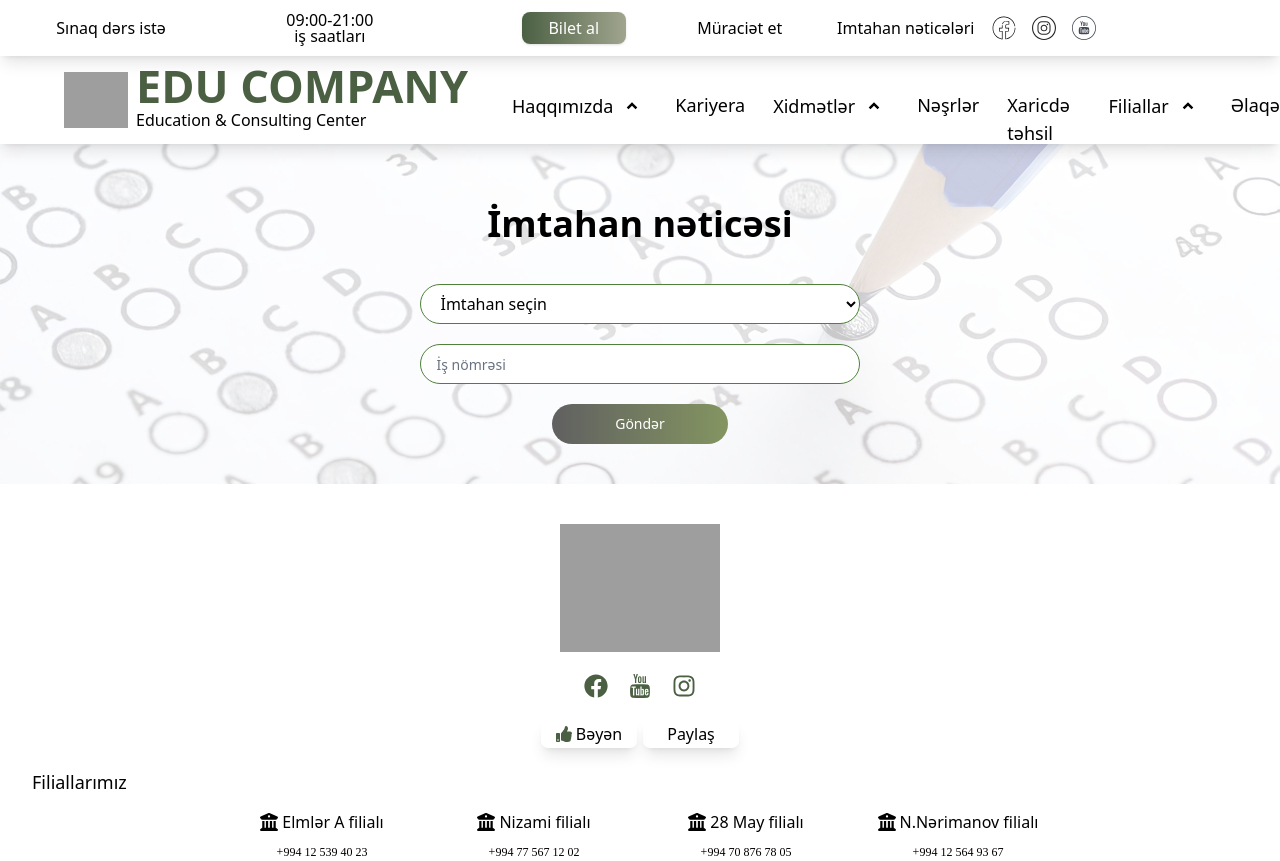
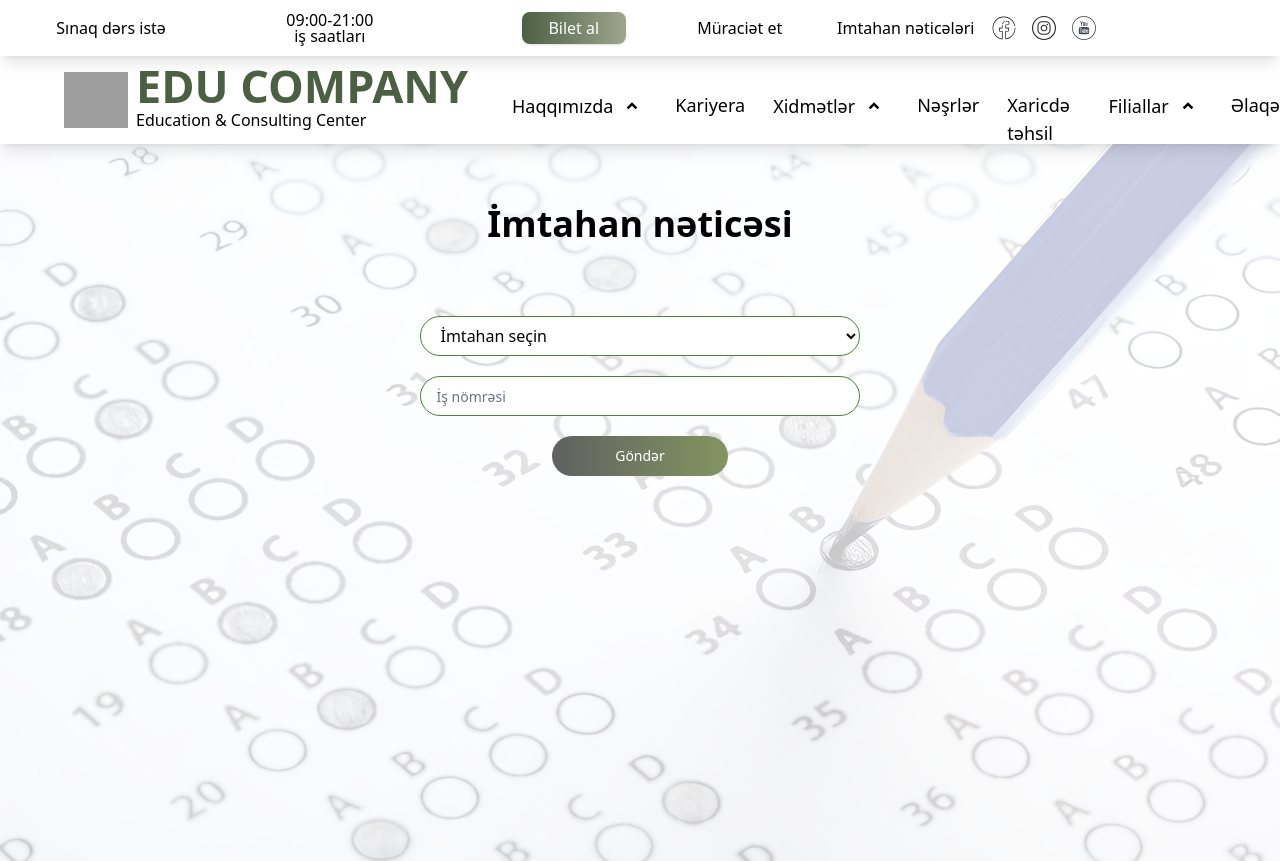
Before and after one commit to mammadovailaha/Final-project, a React (Vite) app: page /exam-results in a window 1280 px wide. Shown: the top 861 px of the page. Built offline with nearby package versions, Linux system fonts and the light colour scheme; grey boxes are pictures that could not be loaded.

Commit message:
examresult page

```diff
--- a/src/pages/ExamResult/ExamResult.tsx
+++ b/src/pages/ExamResult/ExamResult.tsx
@@ -22,7 +22,7 @@ const ExamResult = () => {
   return (
     <div
       style={{ backgroundImage: `url(${examResultBg})`, paddingTop:"60px" , paddingBottom:"40px"}}
-      className="w-full h-auto bg-cover bg-center relative flex justify-center items-start"
+      className="w-full h-auto lg:h-screen bg-cover bg-center relative flex justify-center items-start"
     >
       <div className="absolute inset-0 bg-[#ffffffc9] z-0" />
       <Formik
@@ -32,7 +32,7 @@ const ExamResult = () => {
           console.log("Form dəyərləri:", values);
         }}
       >
-        <form className="w-[90%] md:w-[70%] flex flex-col justify-center items-center gap-6 md:gap-10 z-10">
+        <form className="w-[90%] md:w-[70%] flex flex-col justify-center items-center gap-6 lg:gap-18 z-10">
           <h1 className="text-2xl md:text-4xl font-bold z-10">İmtahan nəticəsi</h1>
           <div className="w-full md:w-[70%] flex flex-col justify-center items-center gap-5 z-10">
             <FormikInput
```
